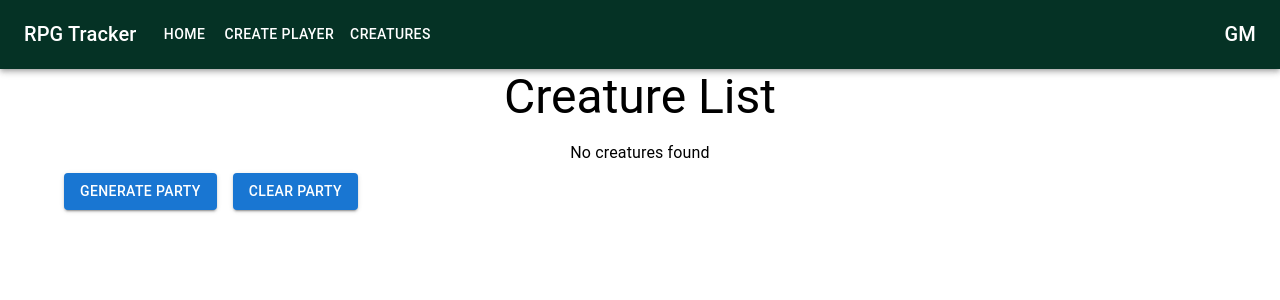
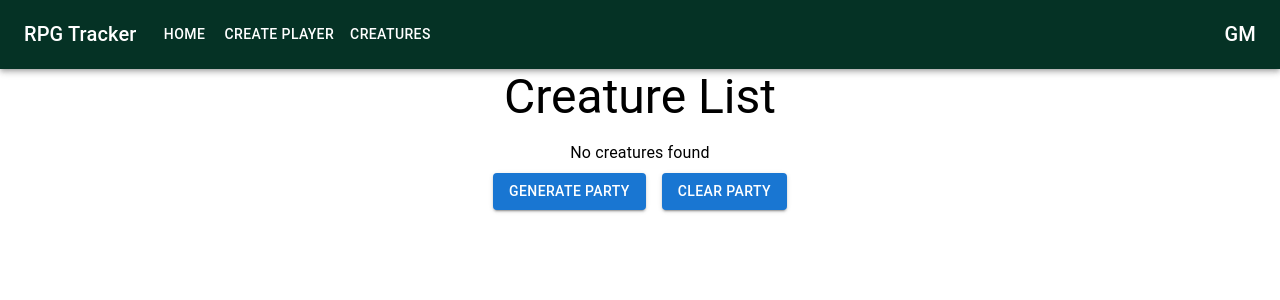
Before and after one commit to lchapmb/rpgTracker, a React (Create React App) app: page /creatures-page in a window 1280 px wide. Shown: the top 300 px of the page. Built offline with nearby package versions, Linux system fonts and the light colour scheme.

Commit message:
justfies button position

```diff
--- a/src/components/CreaturesPage.tsx
+++ b/src/components/CreaturesPage.tsx
@@ -38,7 +38,7 @@
           <CreaturesList />
         </Box>
         <Box className="generatePartyButton" maxWidth="lg" mt={1}>
-          <Stack spacing={2} direction="row">
+          <Stack spacing={2} direction="row" justifyContent="center">
             <Button variant="contained" onClick={testPartyClick}>
               Generate Party
             </Button>
```
